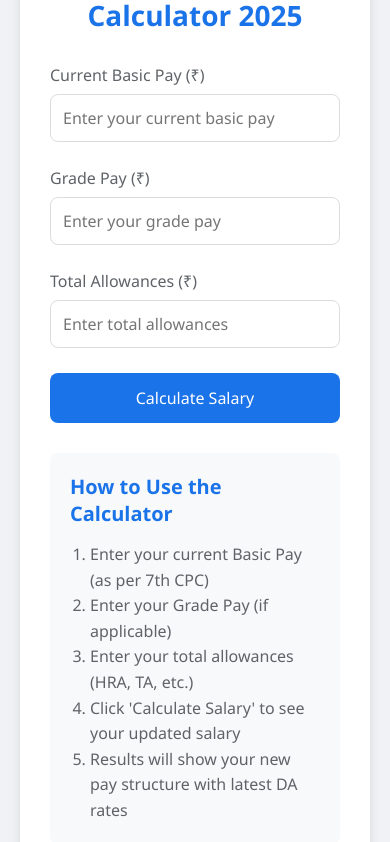
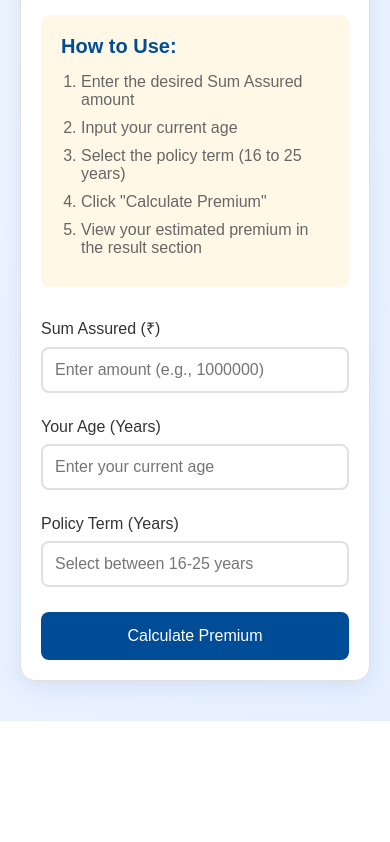
Before and after one commit to Dhruveen333/ausgustaura, a plain HTML site: page index.html in a window 390 px wide. Shown: the part 132-974 px from the top of the page. After the commit the page ends 853 px from the top, so only its background shows below. Drawn offline with Linux system fonts and the light colour scheme.

Commit message:
Update index.html

```diff
--- a/index.html
+++ b/index.html
@@ -3,31 +3,33 @@
 <head>
     <meta charset="UTF-8">
     <meta name="viewport" content="width=device-width, initial-scale=1.0">
-    <title>7th CPC Calculator 2025 | Government Salary Calculator</title>
+    <title>LIC Jeevan Labh Calculator 2025</title>
     <style>
         * {
             margin: 0;
             padding: 0;
             box-sizing: border-box;
-            font-family: 'Segoe UI', Tahoma, Geneva, Verdana, sans-serif;
+            font-family: 'Arial', sans-serif;
         }
 
         body {
-            background: #f0f2f5;
+            background: linear-gradient(135deg, #f0f5ff, #e6f0ff);
+            min-height: 100vh;
             padding: 20px;
         }
 
         .calculator-container {
-            max-width: 800px;
+            max-width: 600px;
             margin: 40px auto;
-            background: #ffffff;
+            background: white;
             padding: 30px;
-            border-radius: 12px;
-            box-shadow: 0 4px 12px rgba(0, 0, 0, 0.1);
+            border-radius: 15px;
+            box-shadow: 0 5px 25px rgba(0,76,151,0.1);
+            border: 1px solid #e0e0e0;
         }
 
         h1 {
-            color: #1a73e8;
+            color: #004c97;
             text-align: center;
             margin-bottom: 30px;
             font-size: 28px;
@@ -40,14 +42,14 @@
         label {
             display: block;
             margin-bottom: 8px;
-            color: #5f6368;
+            color: #333;
             font-weight: 500;
         }
 
         input {
             width: 100%;
             padding: 12px;
-            border: 1px solid #dadce0;
+            border: 2px solid #e0e0e0;
             border-radius: 8px;
             font-size: 16px;
             transition: border-color 0.3s ease;
@@ -55,141 +57,151 @@
 
         input:focus {
             outline: none;
-            border-color: #1a73e8;
-            box-shadow: 0 0 0 2px rgba(26, 115, 232, 0.2);
+            border-color: #004c97;
         }
 
-        .calculate-btn {
-            background: #1a73e8;
+        button {
+            background: #004c97;
             color: white;
             border: none;
-            padding: 14px 28px;
+            padding: 15px 30px;
             border-radius: 8px;
+            cursor: pointer;
             font-size: 16px;
-            cursor: pointer;
             width: 100%;
             transition: background 0.3s ease;
         }
 
-        .calculate-btn:hover {
-            background: #1557b0;
+        button:hover {
+            background: #003366;
         }
 
-        .results {
+        .result {
             margin-top: 30px;
             padding: 20px;
-            background: #f8f9fa;
+            background: #f8f9ff;
             border-radius: 8px;
+            text-align: center;
             display: none;
         }
 
-        .result-item {
-            display: flex;
-            justify-content: space-between;
+        .result h3 {
+            color: #004c97;
             margin-bottom: 15px;
-            padding: 12px;
-            background: white;
-            border-radius: 6px;
-        }
-
-        .result-item span:first-child {
-            color: #5f6368;
-        }
-
-        .result-item span:last-child {
-            color: #1a73e8;
-            font-weight: 600;
         }
 
         .instructions {
-            margin-top: 30px;
+            background: #fff8e6;
             padding: 20px;
-            background: #f8f9fa;
             border-radius: 8px;
+            margin-bottom: 30px;
         }
 
         .instructions h2 {
-            color: #1a73e8;
+            color: #004c97;
+            font-size: 20px;
             margin-bottom: 15px;
-            font-size: 20px;
         }
 
         .instructions ol {
             padding-left: 20px;
-            color: #5f6368;
-            line-height: 1.6;
+        }
+
+        .instructions li {
+            margin-bottom: 10px;
+            color: #666;
+        }
+
+        @media (max-width: 480px) {
+            .calculator-container {
+                padding: 20px;
+                margin: 20px auto;
+            }
+
+            h1 {
+                font-size: 24px;
+            }
         }
     </style>
 </head>
 <body>
     <div class="calculator-container">
-        <h1>7th Pay Commission Calculator 2025</h1>
+        <h1>LIC Jeevan Labh Calculator 2025</h1>
 
-        <div class="input-group">
-            <label for="basic-pay">Current Basic Pay (₹)</label>
-            <input type="number" id="basic-pay" placeholder="Enter your current basic pay">
+        <div class="instructions">
+            <h2>How to Use:</h2>
+            <ol>
+                <li>Enter the desired Sum Assured amount</li>
+                <li>Input your current age</li>
+                <li>Select the policy term (16 to 25 years)</li>
+                <li>Click "Calculate Premium"</li>
+                <li>View your estimated premium in the result section</li>
+            </ol>
         </div>
 
         <div class="input-group">
-            <label for="grade-pay">Grade Pay (₹)</label>
-            <input type="number" id="grade-pay" placeholder="Enter your grade pay">
+            <label for="sumAssured">Sum Assured (₹)</label>
+            <input type="number" id="sumAssured" placeholder="Enter amount (e.g., 1000000)">
         </div>
 
         <div class="input-group">
-            <label for="allowances">Total Allowances (₹)</label>
-            <input type="number" id="allowances" placeholder="Enter total allowances">
+            <label for="age">Your Age (Years)</label>
+            <input type="number" id="age" placeholder="Enter your current age">
         </div>
 
-        <button class="calculate-btn" onclick="calculateSalary()">Calculate Salary</button>
-
-        <div class="results" id="results">
-            <div class="result-item">
-                <span>New Basic Pay</span>
-                <span id="new-basic">₹0</span>
-            </div>
-            <div class="result-item">
-                <span>DA Percentage</span>
-                <span id="da-percent">0%</span>
-            </div>
-            <div class="result-item">
-                <span>Total Salary</span>
-                <span id="total-salary">₹0</span>
-            </div>
+        <div class="input-group">
+            <label for="term">Policy Term (Years)</label>
+            <input type="number" id="term" min="16" max="25" placeholder="Select between 16-25 years">
         </div>
 
-        <div class="instructions">
-            <h2>How to Use the Calculator</h2>
-            <ol>
-                <li>Enter your current Basic Pay (as per 7th CPC)</li>
-                <li>Enter your Grade Pay (if applicable)</li>
-                <li>Enter your total allowances (HRA, TA, etc.)</li>
-                <li>Click 'Calculate Salary' to see your updated salary</li>
-                <li>Results will show your new pay structure with latest DA rates</li>
-            </ol>
+        <button onclick="calculatePremium()">Calculate Premium</button>
+
+        <div class="result" id="result">
+            <h3>Estimated Premium</h3>
+            <p id="premiumAmount">₹0</p>
         </div>
     </div>
 
     <script>
-        function calculateSalary() {
+        function calculatePremium() {
             // Get input values
-            const basicPay = parseFloat(document.getElementById('basic-pay').value) || 0;
-            const gradePay = parseFloat(document.getElementById('grade-pay').value) || 0;
-            const allowances = parseFloat(document.getElementById('allowances').value) || 0;
+            const sumAssured = parseFloat(document.getElementById('sumAssured').value);
+            const age = parseInt(document.getElementById('age').value);
+            const term = parseInt(document.getElementById('term').value);
 
-            // Current DA Percentage (Update this according to latest notifications)
-            const daPercentage = 50; // Example value - change as per official updates
+            // Basic validation
+            if (!sumAssured || !age || !term) {
+                alert('Please fill all fields');
+                return;
+            }
 
-            // Calculations
-            const newBasic = basicPay + gradePay;
-            const daAmount = newBasic * (daPercentage / 100);
-            const totalSalary = newBasic + daAmount + allowances;
+            if (term < 16 || term > 25) {
+                alert('Policy term must be between 16-25 years');
+                return;
+            }
 
-            // Display results
-            document.getElementById('results').style.display = 'block';
-            document.getElementById('new-basic').textContent = `₹${newBasic.toLocaleString()}`;
-            document.getElementById('da-percent').textContent = `${daPercentage}%`;
-            document.getElementById('total-salary').textContent = `₹${totalSalary.toLocaleString()}`;
+            // Simplified calculation formula (Replace with actual LIC formula)
+            // Note: This is a placeholder calculation. Actual premium calculation
+            // should use LIC's official premium rates and factors.
+            const premium = (sumAssured / 1000) * (20 + (age * 0.5) + (term * 0.3));
+
+            // Display result
+            const resultDiv = document.getElementById('result');
+            const premiumAmount = document.getElementById('premiumAmount');
+
+            premiumAmount.textContent = `₹${premium.toLocaleString('en-IN')}/year`;
+            resultDiv.style.display = 'block';
         }
+
+        // Input validation
+        document.querySelectorAll('input').forEach(input => {
+            input.addEventListener('input', (e) => {
+                if (e.target.id === 'term') {
+                    if (e.target.value < 16) e.target.value = 16;
+                    if (e.target.value > 25) e.target.value = 25;
+                }
+            });
+        });
     </script>
 </body>
 </html>
```
